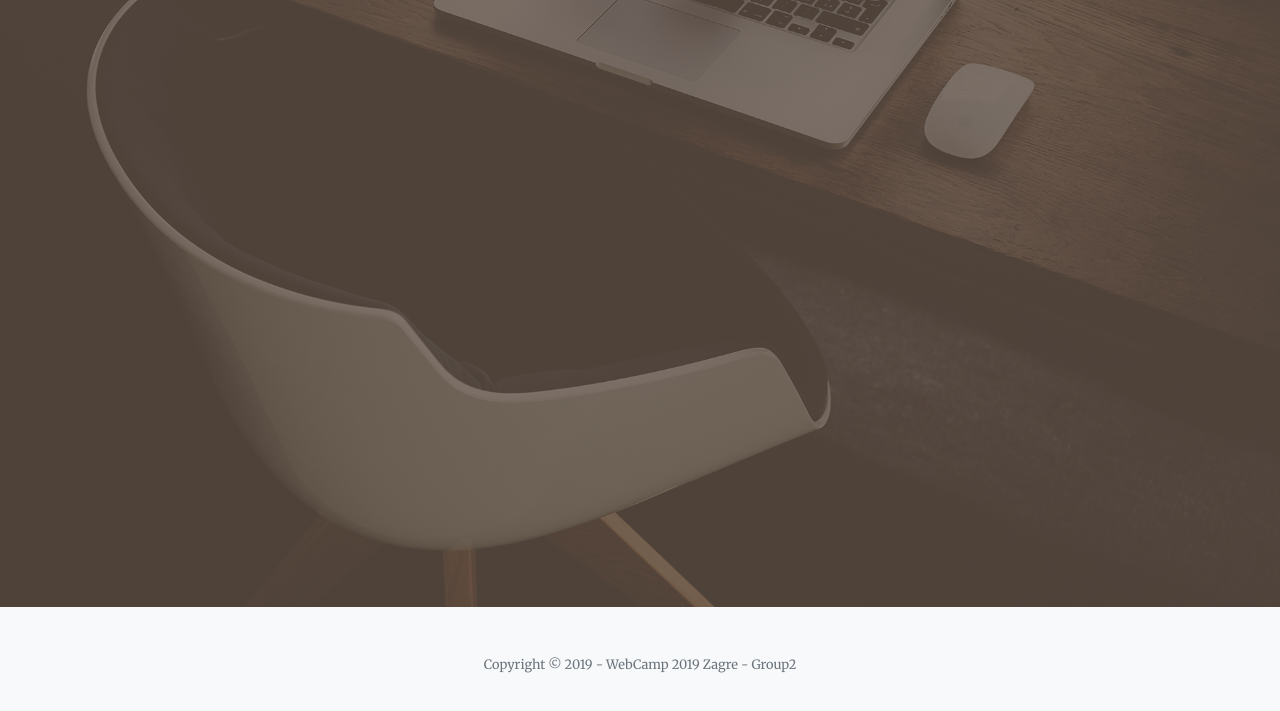
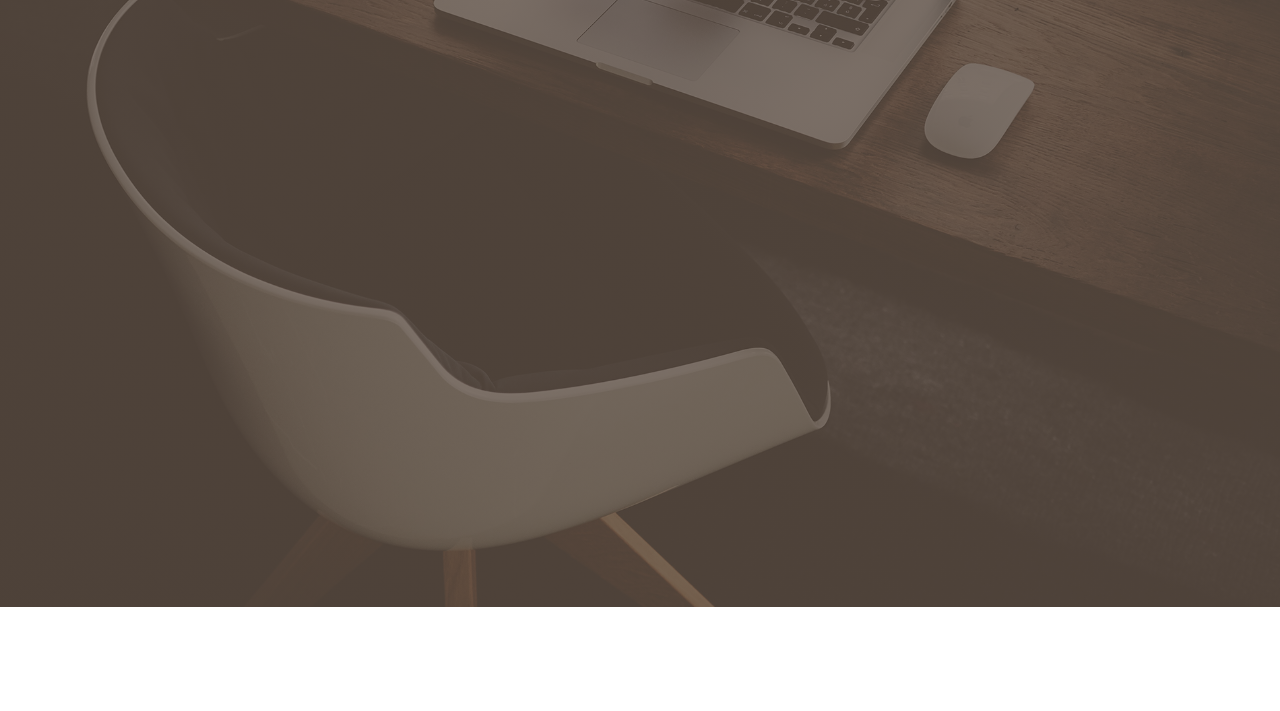
Before and after one commit to tianyupu/webcamp-group-2, a website with bundled scripts: page index.html in a window 1280 px wide. Shown: the part 193-904 px from the top of the page. After the commit the page ends 800 px from the top, so only its background shows below. Built offline with nearby package versions, Linux system fonts and the light colour scheme.

Commit message:
remove footer

```diff
--- a/index.html
+++ b/index.html
@@ -53,14 +53,6 @@
     </div>
   </header>
 
-
-  <!-- Footer -->
-  <footer class="bg-light py-5">
-    <div class="container">
-      <div class="small text-center text-muted">Copyright &copy; 2019 - WebCamp 2019 Zagre - Group2</div>
-    </div>
-  </footer>
-
   <!-- Bootstrap core JavaScript -->
   <script src="vendor/jquery/jquery.min.js"></script>
   <script src="vendor/bootstrap/js/bootstrap.bundle.min.js"></script>
```
